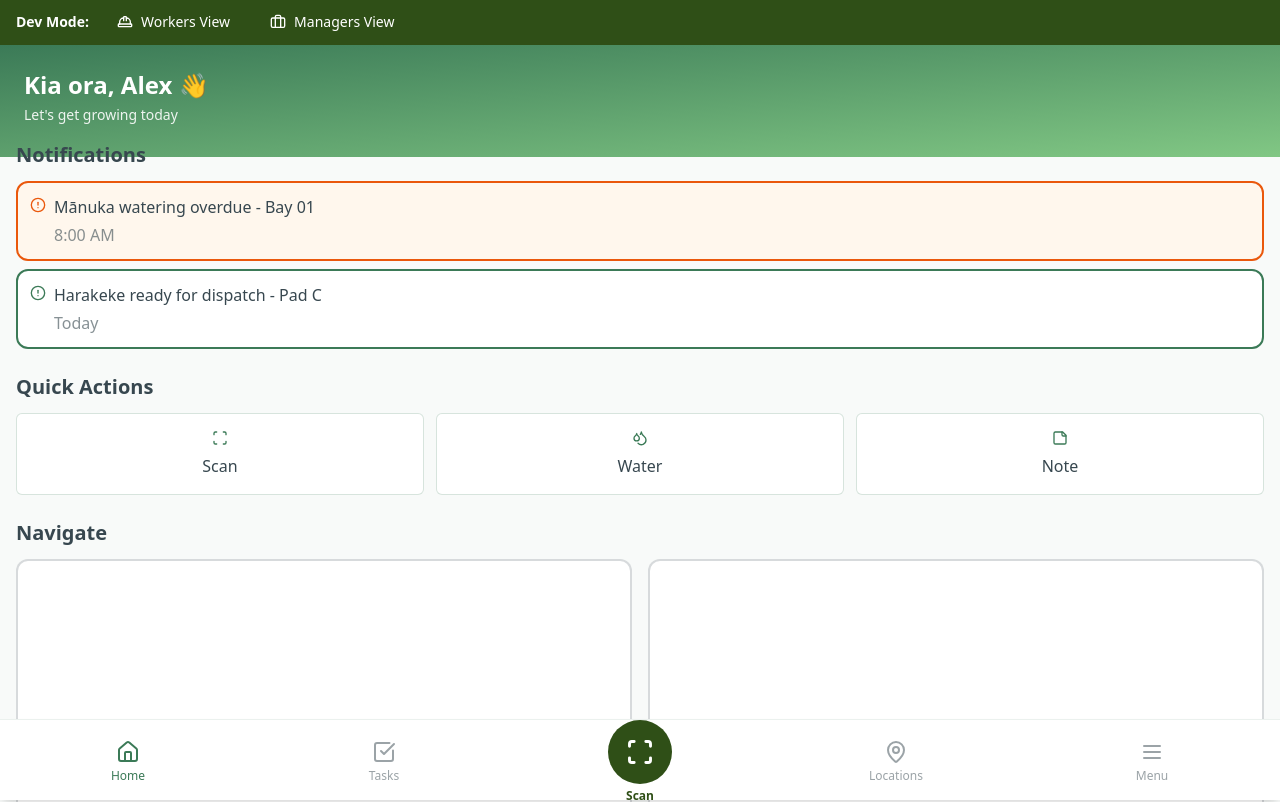
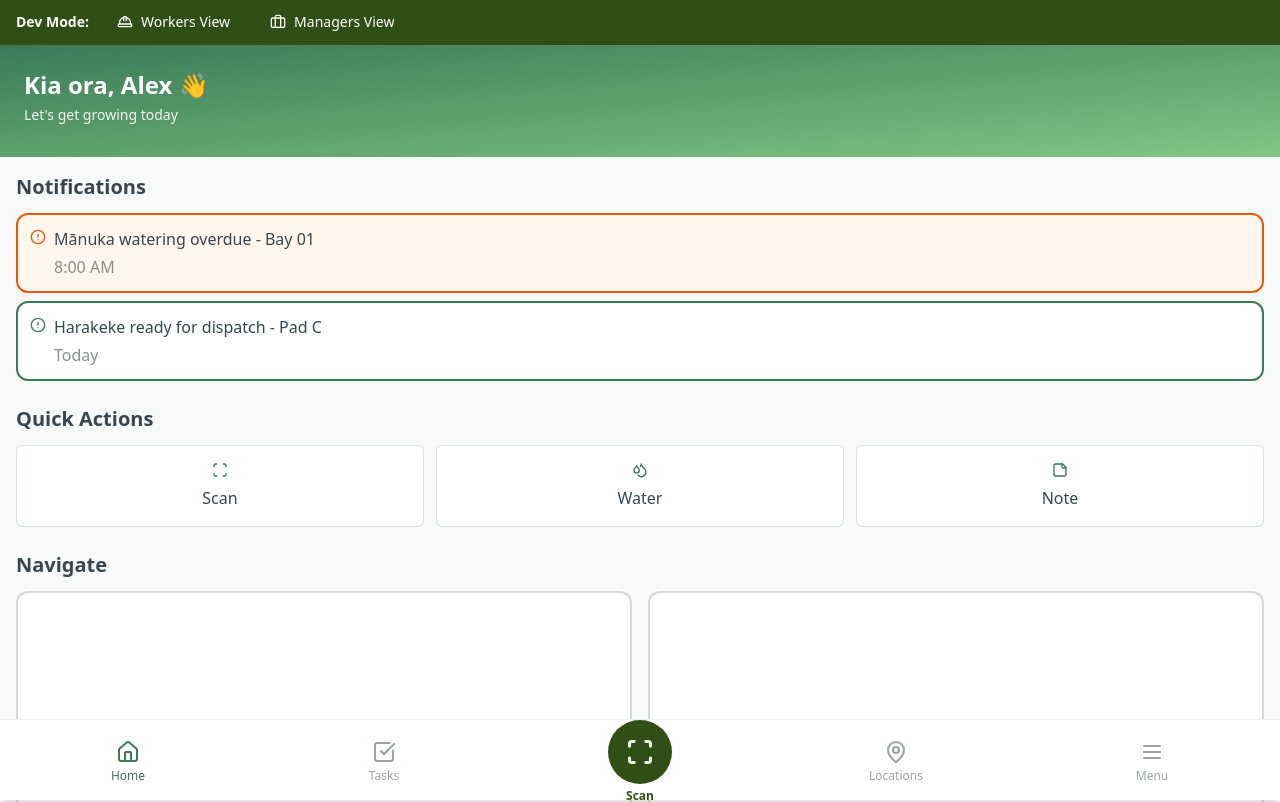
Before and after one commit to jamie-doai/flourish-demo-nov-25, a React (Vite) app: page /workers in a window 1280 px wide. Shown: the top 802 px of the page. Built offline with nearby package versions, Linux system fonts and the light colour scheme; the HTML template or start-up script is replaced by a standard one.

Commit message:
Fix: Adjust notification section spacing

```diff
--- a/src/pages/workers/Home.tsx
+++ b/src/pages/workers/Home.tsx
@@ -22,7 +22,7 @@ export default function WorkerHome() {
 
       <main className="container mx-auto px-4 -mt-4">
         {/* Notifications/Alerts */}
-        <div className="mb-6">
+        <div className="mb-6 mt-8">
           <h2 className="text-xl font-semibold text-[#37474F] mb-3">Notifications</h2>
           <div className="space-y-2">
             {notifications.map((notification) => (
```
